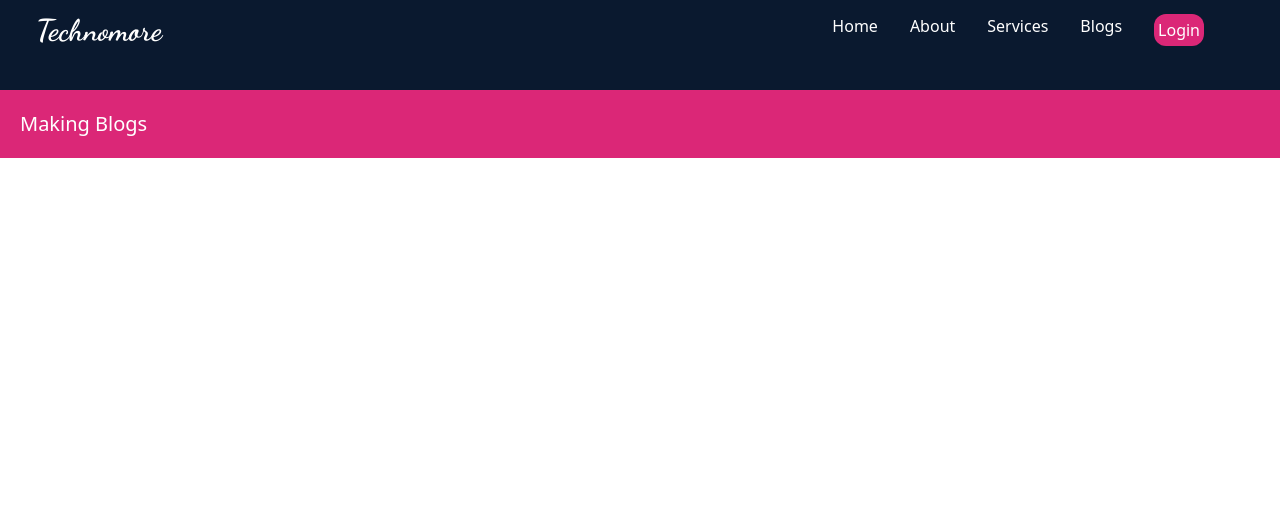
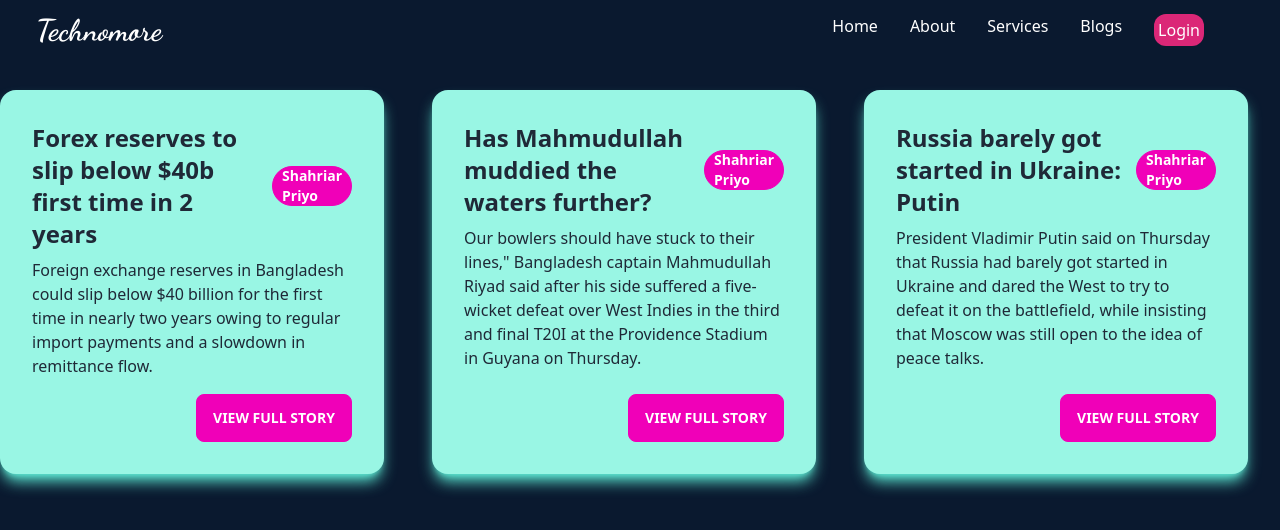
Before and after one commit to ShahriarPriyo/Technomore_frontend, a React (Create React App) app: page /blogs in a window 1280 px wide. Shown: the top 530 px of the page. Built offline with nearby package versions, Linux system fonts and the light colour scheme; a web font is replaced by a local one.

Commit message:
making cards for demo

```diff
--- a/src/Components/Blogs/Blogs.js
+++ b/src/Components/Blogs/Blogs.js
@@ -2,8 +2,51 @@ import React from 'react';
 
 const Blogs = () => {
     return (
-        <div>
-            <h1 className='bg-pink-600 text-white text-xl p-5'>Making Blogs</h1>
+        <div className='grid gap-4 grid-cols-3 bg-[#0a192f] h-screen'>
+            {/* card 1 */}
+            <div class="card w-96 bg-teal-200 shadow-teal-300 shadow-lg h-96">
+                {/* <figure><img src="https://placeimg.com/400/225/arch" alt="Shoes" /></figure> */}
+                <div class="card-body">
+                    <h2 class="card-title text-2xl">
+                        Forex reserves to slip below $40b first time in 2 years
+                        <div class="badge badge-secondary h-10">Shahriar Priyo</div>
+                    </h2>
+                    <p>Foreign exchange reserves in Bangladesh could slip below $40 billion for the first time in nearly two years owing to regular import payments and a slowdown in remittance flow.</p>
+                    <div class="card-actions justify-end">
+                        <button class="btn btn-secondary">View Full Story</button>
+                    </div>
+                </div>
+            </div>
+
+            {/* card 2 */}
+            <div class="card w-96 bg-teal-200 shadow-teal-300 shadow-lg h-96">
+                {/* <figure><img src="https://placeimg.com/400/225/arch" alt="Shoes" /></figure> */}
+                <div class="card-body">
+                    <h2 class="card-title text-2xl">
+                        Has Mahmudullah muddied the waters further?
+                        <div class="badge badge-secondary h-10">Shahriar Priyo</div>
+                    </h2>
+                    <p>Our bowlers should have stuck to their lines," Bangladesh captain Mahmudullah Riyad said after his side suffered a five-wicket defeat over West Indies in the third and final T20I at the Providence Stadium in Guyana on Thursday.</p>
+                    <div class="card-actions justify-end">
+                        <button class="btn btn-secondary">View Full Story</button>
+                    </div>
+                </div>
+            </div>
+
+            {/* card 3 */}
+            <div class="card w-96 bg-teal-200 shadow-teal-300 shadow-lg h-96">
+                {/* <figure><img src="https://placeimg.com/400/225/arch" alt="Shoes" /></figure> */}
+                <div class="card-body">
+                    <h2 class="card-title text-2xl">
+                        Russia barely got started in Ukraine: Putin
+                        <div class="badge badge-secondary h-10">Shahriar Priyo</div>
+                    </h2>
+                    <p>President Vladimir Putin said on Thursday that Russia had barely got started in Ukraine and dared the West to try to defeat it on the battlefield, while insisting that Moscow was still open to the idea of peace talks.</p>
+                    <div class="card-actions justify-end">
+                        <button class="btn btn-secondary">View Full Story</button>
+                    </div>
+                </div>
+            </div>
         </div>
     );
 };
--- a/src/Components/Home/Home.js
+++ b/src/Components/Home/Home.js
@@ -17,7 +17,7 @@ const Home = () => {
                     This blogsite shares various news of technology world. We also like to share about latest changes from global perspective.
                 </p>
                 <div>
-                    <button className='text-white group border-2 px-6 py-3 my-2 flex items-center hover:bg-pink-600 hover:border-pink-600 transition ease-in-out delay-150'>
+                    <button className='text-white group border-2 px-6 py-3 my-2 flex items-center hover:bg-pink-600 hover:border-pink-600'>
                         View Blogs
                         <span className='group-hover:rotate-90 duration-300'>
                             <HiArrowNarrowRight className='ml-3 ' />
```
